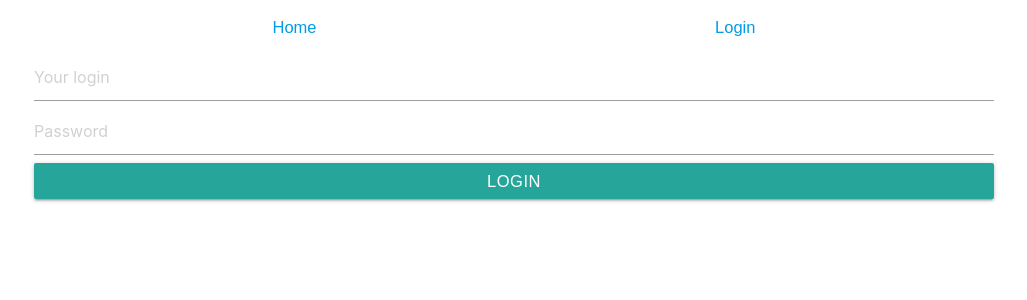
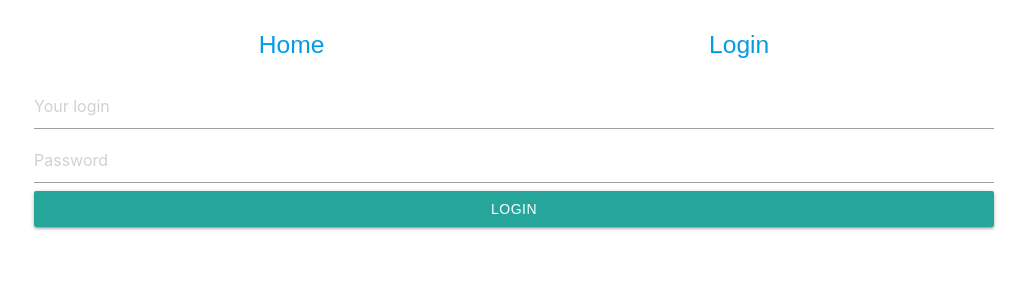
Before and after one commit to charconstpointer/Eye, a React (Create React App) app: page /login in a window 1280 px wide. Shown: the top 300 px of the page, without its empty margins (126-1153 px from the left). Built offline with nearby package versions, Linux system fonts and the light colour scheme; a web font is replaced by a local one.

Commit message:
fixed layout

```diff
--- a/src/components/Feed/Chat/ChatFeed.css
+++ b/src/components/Feed/Chat/ChatFeed.css
@@ -1,3 +1,10 @@
 .chatFeed {
-  width: 75%;
+  width: 100%;
 }
+
+.collection ul {
+  display: flex;
+  align-content: center;
+  flex-direction: column;
+  justify-content: space-evenly;
+}
--- a/src/components/Feed/ChatInstance/ChatInstance.jsx
+++ b/src/components/Feed/ChatInstance/ChatInstance.jsx
@@ -1,5 +1,5 @@
 import React, { useEffect, useState, useRef } from "react";
-import "../Chat/ChatFeed";
+import "../Chat/ChatFeed.css";
 
 export default props => {
   const [isConnected, setConnected] = useState(false);
@@ -51,7 +51,9 @@ export default props => {
           {messages.map(message => {
             return (
               <li key={Math.random()} class="collection-item">
-                {message.name} : {message.body}
+                <h4>
+                  {message.name} : {message.body}
+                </h4>
               </li>
             );
           })}
--- a/src/components/Navigation/Navigation.css
+++ b/src/components/Navigation/Navigation.css
@@ -1,10 +1,7 @@
-.navigation ul {
+.navigationItems {
   display: flex;
   justify-content: space-evenly;
 }
-.navigation li {
+.navigationItems li {
   display: inline;
 }
-.navigation a {
-  font-size: 1.1em;
-}
--- a/src/components/Navigation/Navigation.jsx
+++ b/src/components/Navigation/Navigation.jsx
@@ -9,12 +9,16 @@ export default props => {
   return (
     <Router>
       <div className="navigation">
-        <ul>
+        <ul className="navigationItems">
           <li>
-            <Link to="/">Home</Link>
+            <Link to="/">
+              <h5>Home</h5>
+            </Link>
           </li>
           <li>
-            <Link to="/login">Login</Link>
+            <Link to="/login">
+              <h5>Login</h5>
+            </Link>
           </li>
         </ul>
         <Switch>
--- a/src/utils/validation.js
+++ b/src/utils/validation.js
@@ -9,7 +9,7 @@ const validator = {
   //
   validateHostAddress: address =>
     RegExp(
-      "(https|http)?(://)?(www.)?([a-zA-Z0-9])+(:[0-9]{2,5})?.(com|pl|org|net)/([a-zA-Z]+)?"
+      "(https|http)?(://)?(www.)?([a-zA-Z0-9])+(:[0-9]{2,5})?.(com|pl|org|net)?/([a-zA-Z]+)?"
     ).test(address)
 };
 
```
Also changed, not shown: src/components/Feed/Chat/pw.txt (added).
